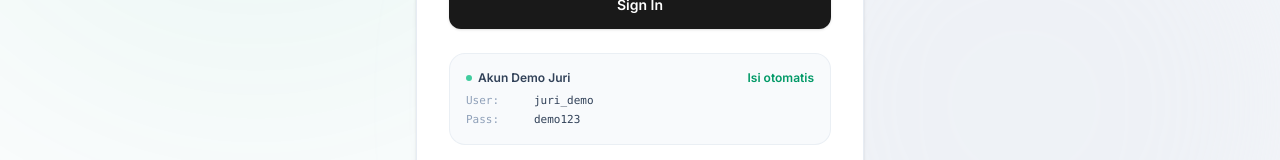
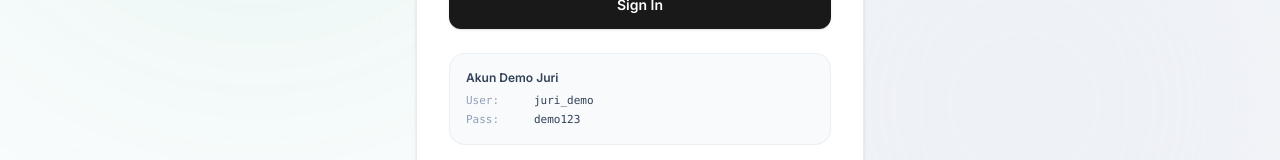
Before and after one commit to glacerous/vora-frontend, a Next.js app: page /login in a window 1280 px wide. Shown: the part 472-632 px from the top of the page. Built offline with nearby package versions, Linux system fonts and the light colour scheme; no server answers; a web font is replaced by a local one.

Commit message:
ui: remove autofill button and green dot from demo login card

```diff
--- a/src/app/login/page.tsx
+++ b/src/app/login/page.tsx
@@ -18,11 +18,6 @@ function LoginForm() {
   const [password, setPassword] = useState("");
   const [error, setError] = useState<string | null>(null);
   const [loading, setLoading] = useState(false);
-
-  const handleFillDemo = () => {
-    setUsername("juri_demo");
-    setPassword("demo123");
-  };
 
   // If already logged in, redirect directly.
   useEffect(() => {
@@ -135,17 +130,9 @@ function LoginForm() {
 
         <div className="mt-6 p-4 bg-slate-50 border border-slate-200/60 rounded-2xl text-xs flex flex-col gap-2 relative">
           <div className="flex items-center justify-between">
-            <div className="flex items-center gap-1.5 font-semibold text-slate-700">
-              <span className="w-1.5 h-1.5 rounded-full bg-emerald-500 animate-pulse shrink-0" />
-              <span>Akun Demo Juri</span>
+            <div className="font-semibold text-slate-700">
+              Akun Demo Juri
             </div>
-            <button
-              type="button"
-              onClick={handleFillDemo}
-              className="text-xs text-emerald-600 hover:text-emerald-700 font-semibold transition-colors hover:underline cursor-pointer select-none"
-            >
-              Isi otomatis
-            </button>
           </div>
           <div className="grid grid-cols-[60px_1fr] gap-x-2 gap-y-1 font-mono text-[11px]">
             <span className="text-slate-400">User:</span>
```
